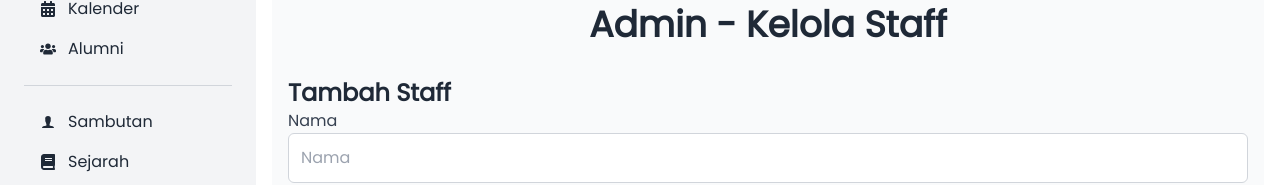
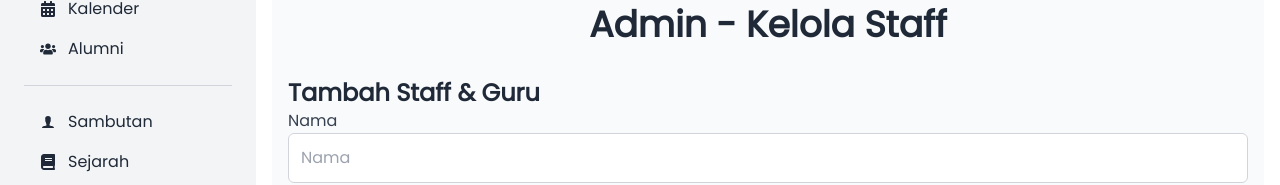
Before and after one commit to oodinc/smpn1tamansari, a React (Create React App) app: page /admin-staff in a window 1280 px wide. Shown: the part 155-340 px from the top of the page. Built offline with nearby package versions, Linux system fonts and the light colour scheme; no server answers; sample sign-in values are in the browser's storage.

Commit message:
update StaffAdmin.js: rename header from 'Tambah Staff' to 'Tambah Staff & Guru' for clarity

```diff
--- a/src/components/admin/StaffAdmin.js
+++ b/src/components/admin/StaffAdmin.js
@@ -103,7 +103,7 @@ const StaffAdmin = () => {
         {/* Add new staff form */}
         <div className="mb-8">
           <h3 className="text-2xl font-semibold text-gray-800">
-            Tambah Staff
+            Tambah Staff & Guru
           </h3>
           <form
             onSubmit={(e) => {
```
